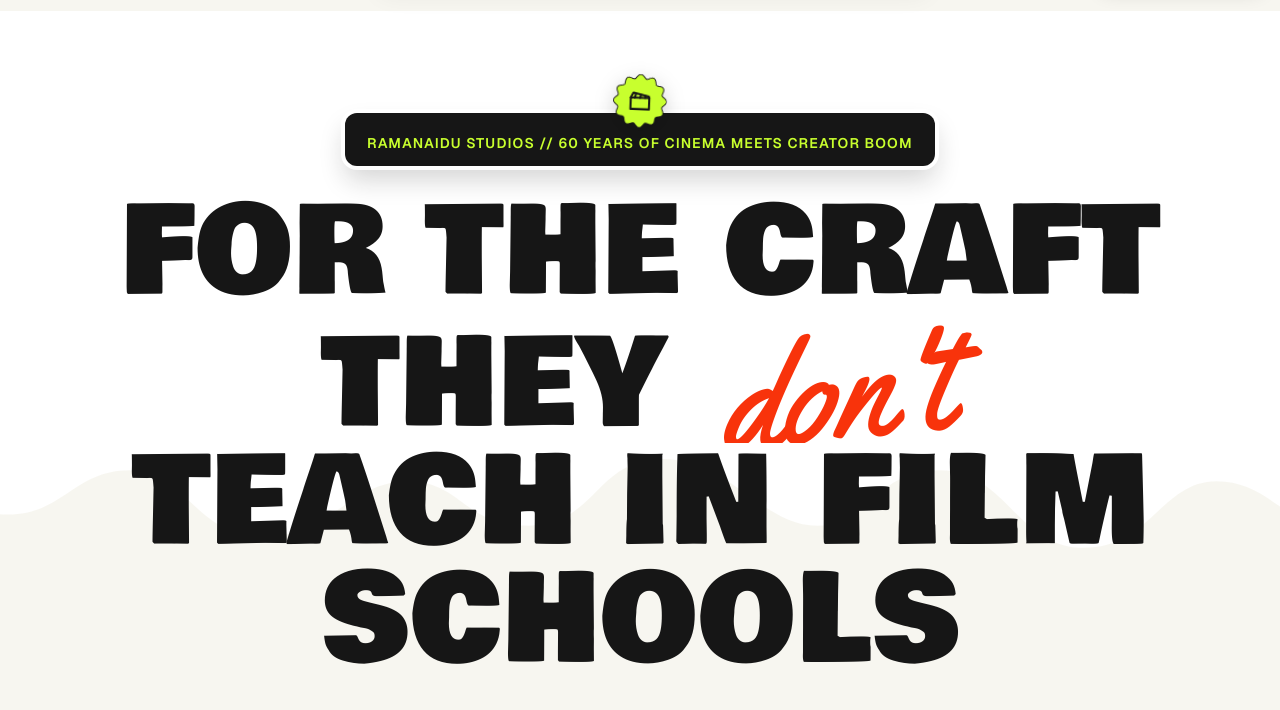
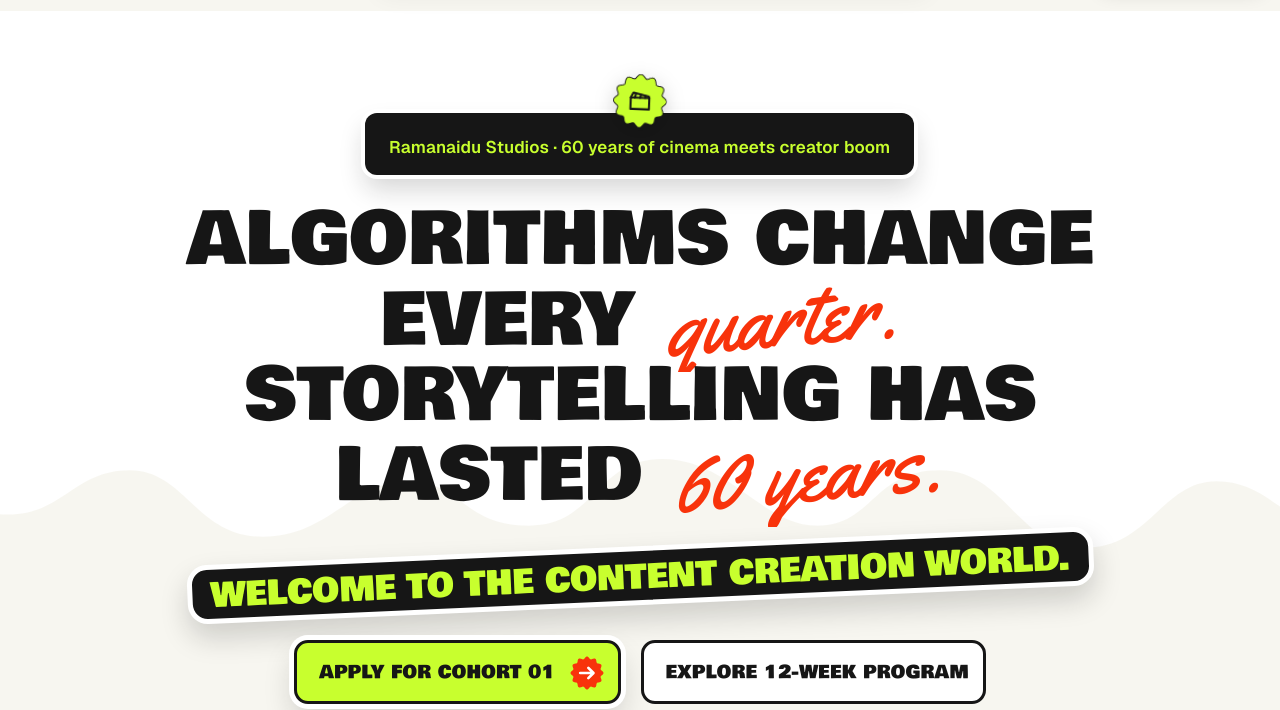
Before and after one commit to vamshicreates/creator-school-ramanaidu-studios, a plain HTML site: page index.html in a window 1280 px wide. Shown: the part 126-836 px from the top of the page. Drawn offline with nearby package versions, Linux system fonts and the light colour scheme.

Commit message:
Hero: new headline, sentence-case label, Apply for Cohort 01 CTA
Co-Authored-By: Claude Opus 5.5 <noreply@anthropic.com>
Claude-Session: https://claude.ai/code/session_017x75gjDAQKuRtmqzqfuFLs

```diff
--- a/index.html
+++ b/index.html
@@ -124,17 +124,19 @@ p{margin:0}
 .hero-in{position:relative;z-index:1;display:flex;flex-direction:column;align-items:center;text-align:center}
 .hero .eb{display:flex;flex-direction:column;align-items:center;gap:0;margin-bottom:28px;animation:pop .7s cubic-bezier(.3,1.5,.5,1) 1.35s both}
 .hero .eb .badge{--s:52px;margin-bottom:-14px;z-index:2;animation:wob 4s ease-in-out infinite}
-.hero .eb .lbl{background:var(--ink);color:var(--lime);font-weight:600;font-size:clamp(12px,1.2vw,14px);letter-spacing:.08em;text-transform:uppercase;padding:20px 22px 12px;border-radius:12px;box-shadow:0 0 0 4px var(--paper),0 14px 26px rgba(22,22,22,.18);max-width:92vw}
-.hero h1{font-size:clamp(46px,9.4vw,138px);line-height:.92}
-.hero h1 .ln{display:block;overflow:hidden;padding:.04em .05em .02em}
+.hero .eb .lbl{background:var(--ink);color:var(--lime);font-weight:600;font-size:clamp(12px,1.2vw,14px);letter-spacing:.01em;font-size:clamp(14px,1.4vw,17px);padding:22px 24px 14px;border-radius:12px;box-shadow:0 0 0 4px var(--paper),0 14px 26px rgba(22,22,22,.18);max-width:92vw}
+.hero h1{font-size:clamp(34px,5.6vw,92px);line-height:.94}
+.hero h1 .ln{display:block;overflow:hidden;padding:.06em .12em .24em;margin-bottom:-.2em}
 .hero h1 .ln>span{display:inline-block;animation:rise .9s cubic-bezier(.2,.9,.2,1) both}
 .hero h1 .ln:nth-child(1)>span{animation-delay:1.45s}
 .hero h1 .ln:nth-child(2)>span{animation-delay:1.55s}
 .hero h1 .ln:nth-child(3)>span{animation-delay:1.65s}
 .hero h1 .ln:nth-child(4)>span{animation-delay:1.75s}
-.hero h1 .scr{font-size:1.22em;transform:translateY(.1em) rotate(-6deg)}
+.hero h1 .scr{font-size:1.2em;transform:translateY(.02em) rotate(-5deg)}
 .hero .lede{margin-top:26px;max-width:36ch;font-size:clamp(17px,1.6vw,20px);color:var(--ink2);animation:fadeUp .8s ease 1.9s both}
 .hero .lede b{color:var(--ink);font-weight:600}
+.hero .welcome{margin-top:34px;font-family:var(--display);text-transform:uppercase;font-size:clamp(18px,2.6vw,34px);line-height:1.05;animation:pop .8s cubic-bezier(.3,1.5,.5,1) 1.95s both;max-width:100%}
+.hero .welcome .tag{transform:rotate(-2.5deg);padding:.3em .55em .18em;text-wrap:balance}
 .hero .ctas{display:flex;flex-wrap:wrap;justify-content:center;gap:20px;margin-top:34px;animation:fadeUp .8s ease 2s both}
 @keyframes rise{from{transform:translateY(105%) rotate(4deg)}to{transform:none}}
 @keyframes fadeUp{from{opacity:0;transform:translateY(18px)}to{opacity:1;transform:none}}
@@ -490,17 +492,17 @@ p{margin:0}
   <div class="wrap hero-in">
     <div class="eb">
       <div class="badge" aria-hidden="true"><svg class="bg" viewBox="0 0 100 100"><use href="#sc12"/></svg><svg class="ic" viewBox="0 0 24 24"><path d="M3 9h18v11H3z"/><path d="M3 9l2.5-5 15 3.5L21 9"/><path d="M8 5l-1 4M13 6l-1 3M17.5 7l-.5 2"/></svg></div>
-      <div class="lbl">Ramanaidu Studios // 60 years of cinema meets creator boom</div>
+      <div class="lbl">Ramanaidu Studios · 60 years of cinema meets creator boom</div>
     </div>
-    <h1 aria-label="For the craft they don't teach in film schools">
-      <span class="ln"><span>For the craft</span></span>
-      <span class="ln"><span>they <span class="scr">don't</span></span></span>
-      <span class="ln"><span>teach in film</span></span>
-      <span class="ln"><span>schools</span></span>
+    <h1 aria-label="Algorithms change every quarter. Storytelling has lasted 60 years.">
+      <span class="ln"><span>Algorithms change</span></span>
+      <span class="ln"><span>every <span class="scr">quarter.</span></span></span>
+      <span class="ln"><span>Storytelling has</span></span>
+      <span class="ln"><span>lasted <span class="scr">60 years.</span></span></span>
     </h1>
-    <p class="lede">Algorithms change every quarter. <b>Storytelling has lasted 60 years.</b></p>
+    <p class="welcome"><span class="tag">Welcome to the content creation world.</span></p>
     <div class="ctas">
-      <a class="btn" href="#apply">Apply first, pay after selection <svg class="ar" viewBox="0 0 100 100" aria-hidden="true"><use href="#arrow"/></svg></a>
+      <a class="btn" href="#apply">Apply for Cohort 01 <svg class="ar" viewBox="0 0 100 100" aria-hidden="true"><use href="#arrow"/></svg></a>
       <a class="btn ghost" href="#curriculum">Explore 12-week program</a>
     </div>
   </div>
@@ -772,7 +774,7 @@ p{margin:0}
 <footer class="foot">
   <div class="wrap">
     <div class="grid">
-      <div class="fl1"><img src="assets/logo-cream.svg" alt="Creators' Studio by Ramanaidu"><p>For the craft they don't teach in film schools.</p></div>
+      <div class="fl1"><img src="assets/logo-cream.svg" alt="Creators' Studio by Ramanaidu"><p>Algorithms change every quarter. Storytelling has lasted 60 years. Welcome to the content creation world.</p></div>
       <div><h4>Explore</h4><ul><li><a href="#program">Program</a></li><li><a href="#lot">The Lot</a></li><li><a href="#mentors">Mentors</a></li><li><a href="#curriculum">Curriculum</a></li><li><a href="#admissions">Admissions</a></li><li><a href="#faq">FAQs</a></li></ul></div>
       <div class="addr"><h4>The studio</h4><p><b>Creators’ Studio by Ramanaidu</b><br>Ramanaidu Studios, Jubilee Hills, Hyderabad (Est. 1964)</p><p style="margin-top:14px">Built &amp; operated by <b>Melbourne MAMA Creative Space</b></p></div>
     </div>
```
